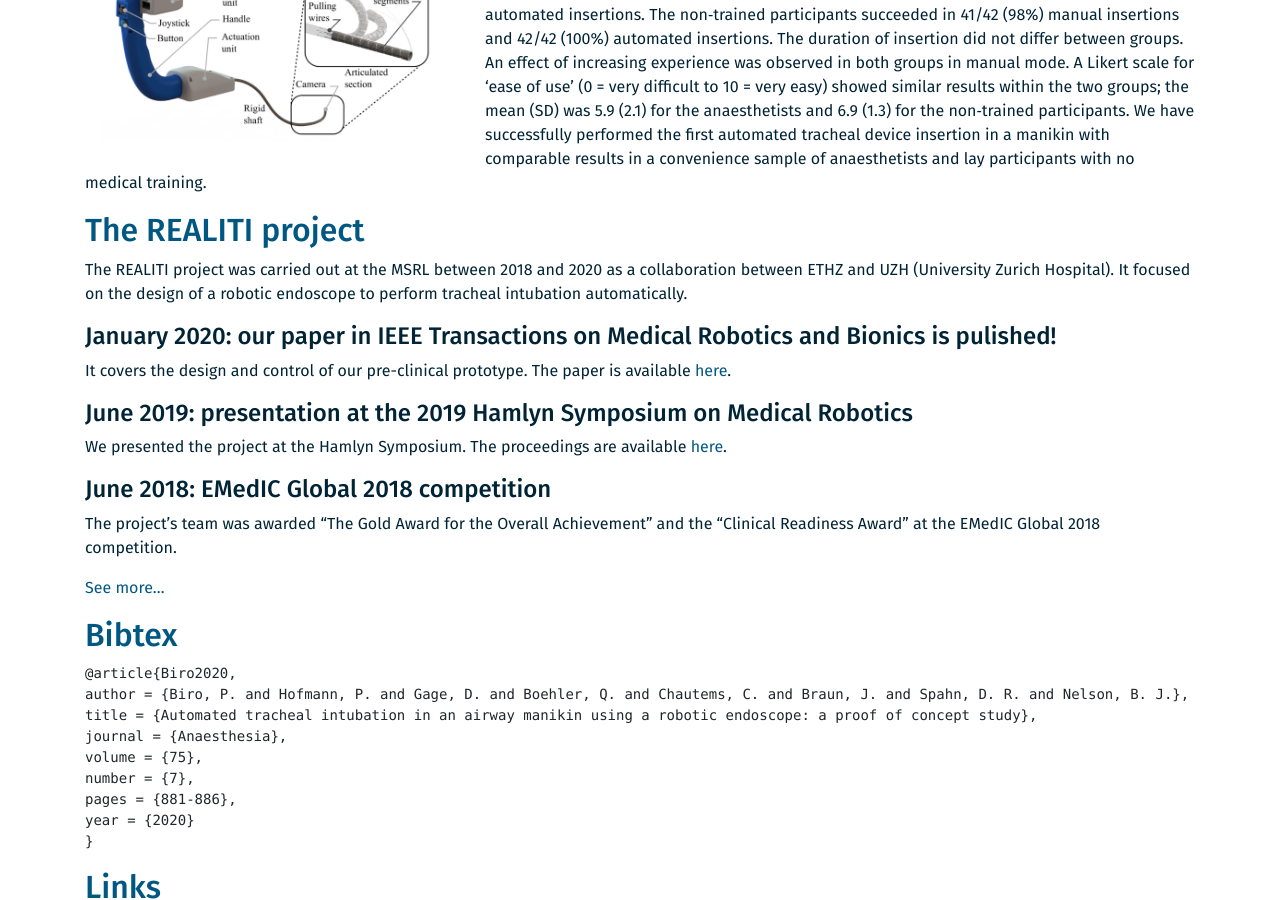
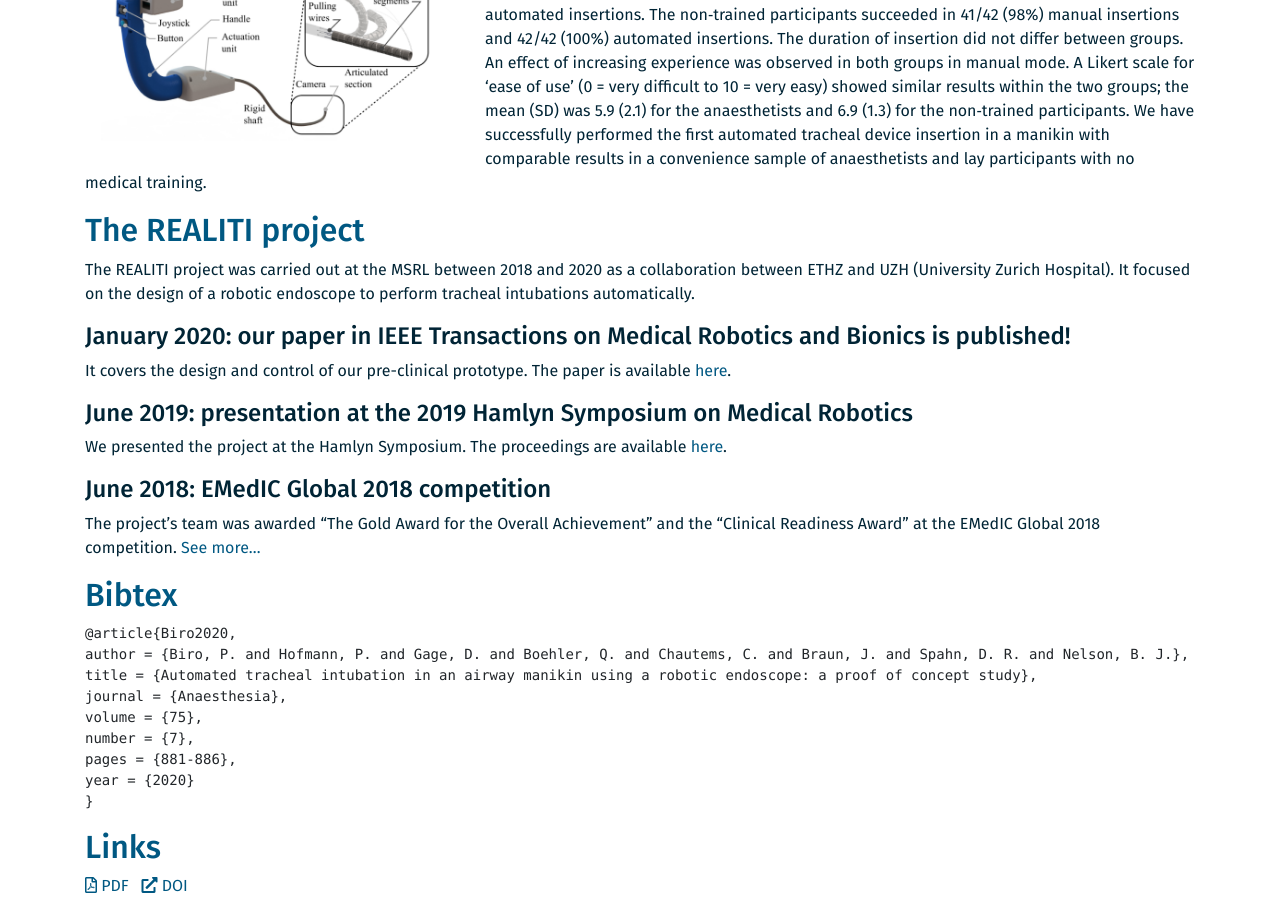
Before and after one commit to ethz-msrl/MSRL_Publications, a Jekyll site: the page built from _posts/2020-01-03-realiti_anaesthesia.markdown, in a window 1280 px wide and 900 px high, scrolled down 587 px. Built offline with Jekyll 4.4.1, drawn with Linux system fonts in a browser that asks for light colours.

Commit message:
Minor fix

```diff
--- a/_posts/2020-01-03-realiti_anaesthesia.markdown
+++ b/_posts/2020-01-03-realiti_anaesthesia.markdown
@@ -26,18 +26,16 @@
 Robotic endoscope‐automated via laryngeal imaging for tracheal intubation (REALITI) has been developed to enable automated tracheal intubation. This proof‐of‐concept study using a convenience sample of participants, comprised of trained anaesthetists and lay participants with no medical training, assessed the performance of a robotic device for the insertion of a tracheal tube into a manikin. A prototype robotic endoscope device was inserted into the trachea of an airway manikin by seven anaesthetists and seven participants with no medical training. Each individual performed six device insertions into the trachea in manual mode and six in automated mode. The anaesthetists succeeded with 40/42 (95%) manual insertions and 40/42 (95%) automated insertions. The non‐trained participants succeeded in 41/42 (98%) manual insertions and 42/42 (100%) automated insertions. The duration of insertion did not differ between groups. An effect of increasing experience was observed in both groups in manual mode. A Likert scale for ‘ease of use’ (0 = very difficult to 10 = very easy) showed similar results within the two groups; the mean (SD) was 5.9 (2.1) for the anaesthetists and 6.9 (1.3) for the non‐trained participants. We have successfully performed the first automated tracheal device insertion in a manikin with comparable results in a convenience sample of anaesthetists and lay participants with no medical training.
 
 ## The REALITI project ##
-The REALITI project was carried out at the MSRL between 2018 and 2020 as a collaboration between ETHZ and UZH (University Zurich Hospital). It focused on the design of a robotic endoscope to perform tracheal intubation automatically.
+The REALITI project was carried out at the MSRL between 2018 and 2020 as a collaboration between ETHZ and UZH (University Zurich Hospital). It focused on the design of a robotic endoscope to perform tracheal intubations automatically.
 
-#### January 2020: our paper in IEEE Transactions on Medical Robotics and Bionics is pulished! ####
+#### January 2020: our paper in IEEE Transactions on Medical Robotics and Bionics is published! ####
 It covers the design and control of our pre-clinical prototype. The paper is available [here](https://ieeexplore.ieee.org/document/8968417).
 
 #### June 2019: presentation at the 2019 Hamlyn Symposium on Medical Robotics ####
 We presented the project at the Hamlyn Symposium. The proceedings are available [here](https://www.research-collection.ethz.ch/bitstream/handle/20.500.11850/393102/2/hamlyn_realiti_final.pdf).
 
 #### June 2018: EMedIC Global 2018 competition ####
-The project's team was awarded "The Gold Award for the Overall Achievement" and the "Clinical Readiness Award" at the EMedIC Global 2018 competition.
-
-[See more...](https://msrl.ethz.ch/news-and-events/msrl-news/2018/08/gold-award-at-the-emedic-global-competition-for-msrl-team.html)
+The project's team was awarded "The Gold Award for the Overall Achievement" and the "Clinical Readiness Award" at the EMedIC Global 2018 competition. [See more...](https://msrl.ethz.ch/news-and-events/msrl-news/2018/08/gold-award-at-the-emedic-global-competition-for-msrl-team.html)
 
 
 ## Bibtex ##
```
Also changed, not shown: _posts/2020-01-24-realiti_tmrb.markdown (+3 -5 lines).
